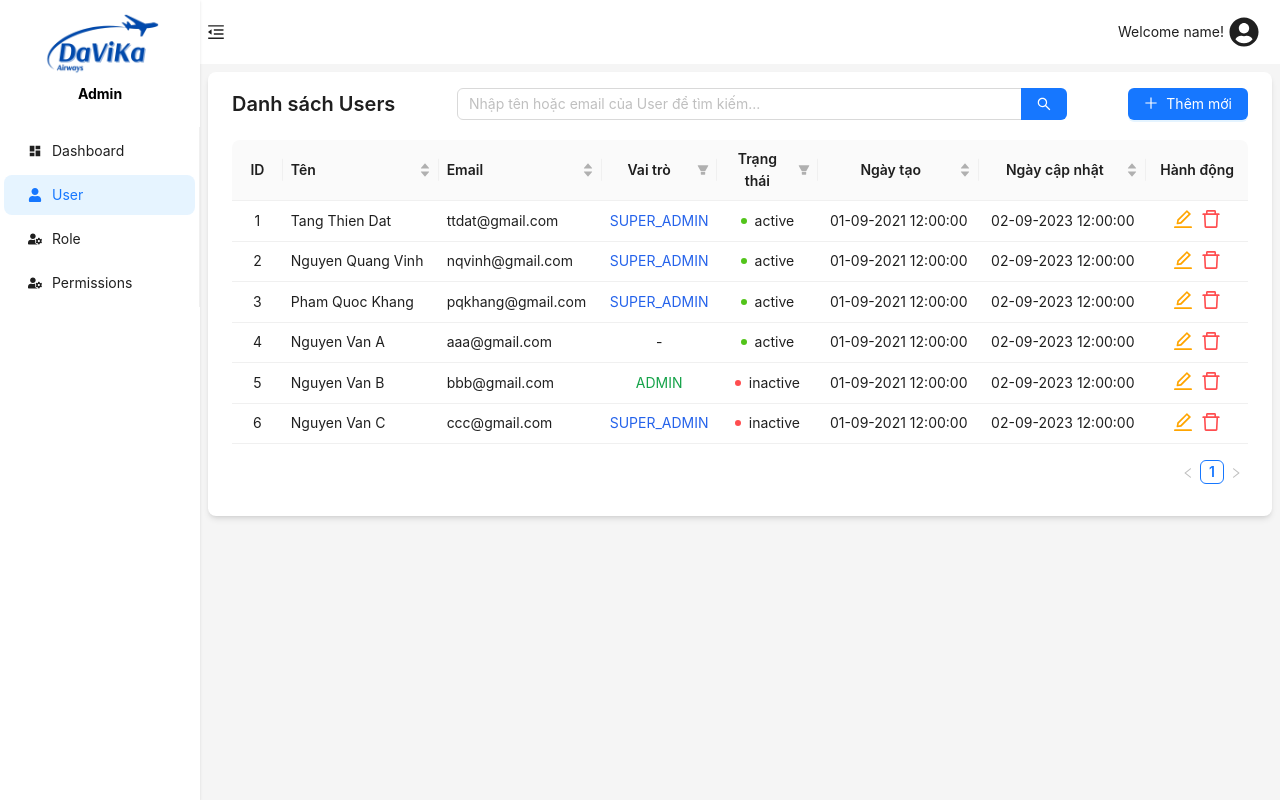
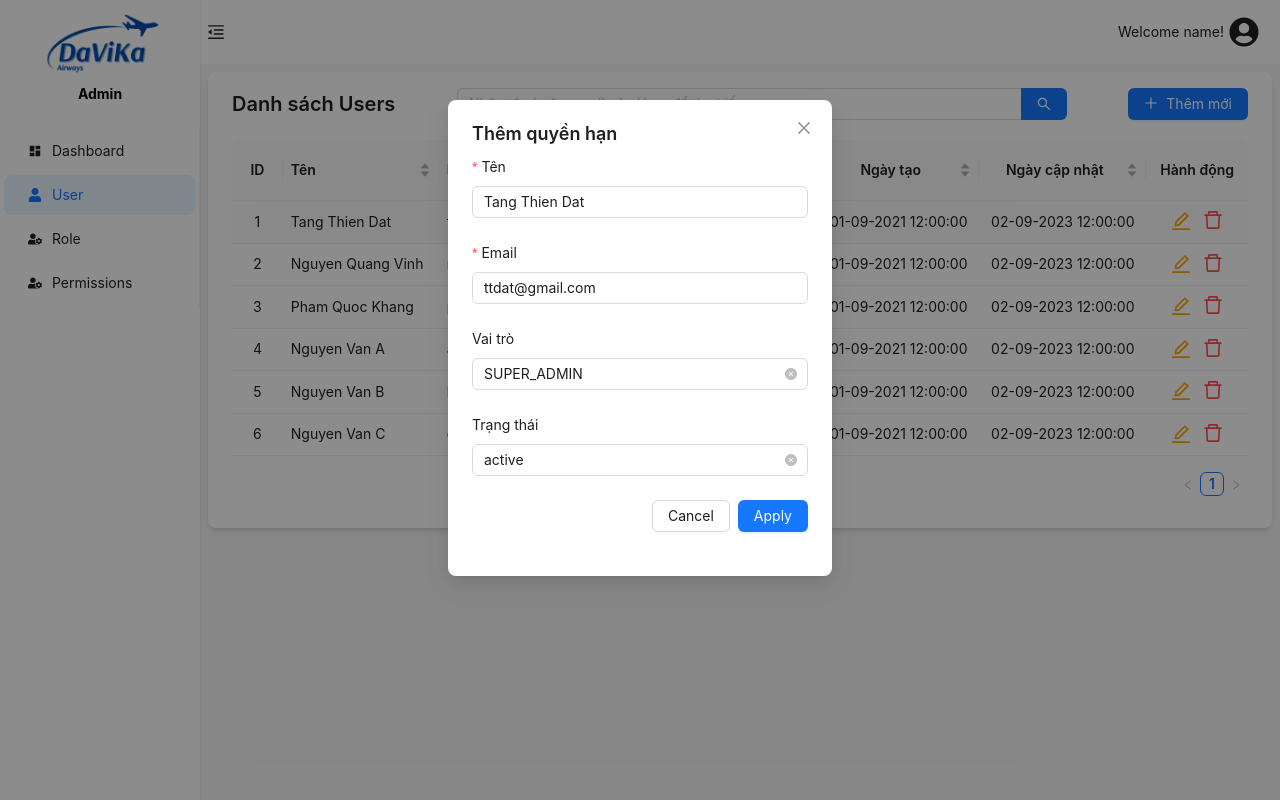
Before and after one commit to tangthiendat/ct250-admin, a React (Vite) app: page /users in a window 1280 px wide. Both pictures are taken after a click on the element 1183 px from the left and 219 px from the top of the page. Built offline with nearby package versions, Linux system fonts and the light colour scheme.

Commit message:
feat: Add UpdateUser component

```diff
--- a/src/features/auth/UsersTable.tsx
+++ /dev/null
@@ -1,126 +0,0 @@
-import React from "react";
-import { Space, Table } from "antd";
-import { formatDate } from "date-fns";
-import { TableProps, Badge } from "antd";
-import { IUser } from "../../interfaces";
-import { DeleteOutlined, EditOutlined } from "@ant-design/icons";
-
-const columns: TableProps<IUser>["columns"] = [
-  {
-    key: "id",
-    title: "ID",
-    dataIndex: "id",
-    width: "5%",
-    align: "center",
-  },
-  {
-    key: "name",
-    title: "Tên",
-    dataIndex: "name",
-    sorter: (a, b) => a.name.localeCompare(b.name),
-  },
-  {
-    key: "email",
-    title: "Email",
-    dataIndex: "email",
-    sorter: (a, b) => a.email.localeCompare(b.email),
-  },
-  {
-    key: "role",
-    title: "Vai trò",
-    dataIndex: "role",
-    width: "5%",
-    align: "center",
-    filters: [
-      { text: "Admin", value: "admin" },
-      { text: "User", value: "-" },
-      { text: "Super Admin", value: "super_admin" },
-    ],
-    onFilter: (value, record) => record.role === value,
-    render: (role: string) => {
-      return role === "admin" ? (
-        <p className="text-green-600">{role.toUpperCase()}</p>
-      ) : role === "super_admin" ? (
-        <p className="text-blue-600">{role.toUpperCase()}</p>
-      ) : (
-        <p>-</p>
-      );
-    },
-  },
-  {
-    key: "status",
-    title: "Trạng thái",
-    dataIndex: "status",
-    width: "10%",
-    align: "center",
-    filters: [
-      { text: "Active", value: "active" },
-      { text: "Inactive", value: "inactive" },
-    ],
-    onFilter: (value, record) => record.status === value,
-    render: (status: string) => {
-      return status === "active" ? (
-        <Badge status="success" text="active" />
-      ) : (
-        <Badge status="error" text="inactive" />
-      );
-    },
-  },
-  {
-    key: "created_at",
-    title: "Ngày tạo",
-    dataIndex: "created_at",
-    align: "center",
-    render: (created_at: string) =>
-      formatDate(new Date(created_at), "dd-MM-yyyy hh:mm:ss"),
-    sorter: (a, b) =>
-      new Date(a.created_at).getTime() - new Date(b.created_at).getTime(),
-  },
-  {
-    key: "updated_at",
-    title: "Ngày cập nhật",
-    dataIndex: "updated_at",
-    align: "center",
-    render: (updated_at: string) =>
-      formatDate(new Date(updated_at), "dd-MM-yyyy hh:mm:ss"),
-    sorter: (a, b) =>
-      new Date(a.updated_at).getTime() - new Date(b.updated_at).getTime(),
-  },
-  {
-    title: "Hành động",
-    key: "action",
-    width: "10%",
-    align: "center",
-    render: () => (
-      <Space>
-        <EditOutlined className="text-xl text-[#ffa500]" />
-        <DeleteOutlined className="text-xl text-[#ff4d4f]" />
-      </Space>
-    ),
-  },
-];
-
-interface UsersTableProps {
-  search: string;
-  users: IUser[];
-}
-
-const UsersTable: React.FC<UsersTableProps> = ({ search, users }) => {
-  const filteredUsers = users.filter((user: IUser) => {
-    return (
-      user.name.toLowerCase().includes(search.toLowerCase()) ||
-      user.email.toLowerCase().includes(search.toLowerCase())
-    );
-  });
-
-  return (
-    <Table
-      columns={columns}
-      rowKey={(record: IUser) => record.id}
-      dataSource={filteredUsers}
-      size="small"
-    />
-  );
-};
-
-export default UsersTable;
--- a/src/features/auth/AddUser.tsx
+++ b/src/features/auth/users/AddUser.tsx
@@ -1,7 +1,7 @@
 import { PlusOutlined } from "@ant-design/icons";
 import { Button, Form, Modal } from "antd";
 import { useState } from "react";
-import { IUser } from "../../interfaces";
+import { IUser } from "../../../interfaces";
 import UpdateUserForm from "./UpdateUserForm";
 
 interface AddUserProps {
--- /dev/null
+++ b/src/features/auth/users/DeleteUser.tsx
@@ -0,0 +1,13 @@
+import { DeleteOutlined } from "@ant-design/icons";
+
+interface deleteUserProps {}
+
+const DeleteUser: React.FC<deleteUserProps> = ({}) => {
+  return (
+    <div>
+      <DeleteOutlined className="text-xl text-[#ff4d4f]" />
+    </div>
+  );
+};
+
+export default DeleteUser;
--- /dev/null
+++ b/src/features/auth/users/UpdateUser.tsx
@@ -0,0 +1,62 @@
+import { EditOutlined } from "@ant-design/icons";
+import { IUser } from "../../../interfaces";
+import { useState } from "react";
+import { Form, Modal, Tooltip } from "antd";
+import UpdateUserForm from "./UpdateUserForm";
+
+interface UpdateUserProps {
+  user: IUser;
+  updateUser: (user: IUser) => void;
+}
+
+const UpdateUser: React.FC<UpdateUserProps> = ({ user, updateUser }) => {
+  const [isOpenModal, setIsOpenModal] = useState<boolean>(false);
+  const [updateUserForm] = Form.useForm<IUser>();
+
+  const handleOpenModal = () => {
+    setIsOpenModal(true);
+  };
+
+  const handleCloseModal = () => {
+    setIsOpenModal(false);
+    updateUserForm.resetFields();
+  };
+
+  const handleFinish = (values: IUser) => {
+    const updatedUser: IUser = {
+      ...user,
+      ...values,
+      updated_at: new Date().toISOString(),
+    };
+    updateUser(updatedUser);
+    handleCloseModal();
+  };
+
+  return (
+    <>
+      <Tooltip title="Chỉnh sửa">
+        <EditOutlined
+          className="table-icon text-xl text-[#ffa500]"
+          onClick={handleOpenModal}
+        />
+      </Tooltip>
+      <Modal
+        open={isOpenModal}
+        width="30%"
+        title={<span className="text-lg">Thêm quyền hạn</span>}
+        destroyOnClose
+        onCancel={handleCloseModal}
+        footer={null}
+      >
+        <UpdateUserForm
+          form={updateUserForm}
+          userToUpdate={user}
+          onCancel={handleCloseModal}
+          onFinish={handleFinish}
+        />
+      </Modal>
+    </>
+  );
+};
+
+export default UpdateUser;
--- a/src/features/auth/UpdateUserForm.tsx
+++ b/src/features/auth/users/UpdateUserForm.tsx
@@ -8,7 +8,7 @@ import {
   Select,
   Space,
 } from "antd";
-import { IUser } from "../../interfaces";
+import { IUser } from "../../../interfaces";
 import { useEffect } from "react";
 
 interface UpdateUserFormProps {
@@ -21,15 +21,26 @@ interface UpdateUserFormProps {
 const roleOptions = [
   {
     value: "admin",
-    label: "Admin",
+    label: "ADMIN",
   },
   {
     value: "user",
-    label: "User",
+    label: "USER",
   },
   {
     value: "super_admin",
-    label: "Super Admin",
+    label: "SUPER_ADMIN",
+  },
+];
+
+const statusOptions = [
+  {
+    value: "active",
+    label: "active",
+  },
+  {
+    value: "inactive",
+    label: "inactive",
   },
 ];
 
@@ -39,10 +50,6 @@ const UpdateUserForm: React.FC<UpdateUserFormProps> = ({
   onCancel,
   onFinish,
 }) => {
-  //   function handleFinish(values: IUser) {
-  //     console.log({ ...userToUpdate, ...values });
-  //   }
-
   useEffect(() => {
     if (userToUpdate) {
       console.log(userToUpdate);
@@ -77,14 +84,22 @@ const UpdateUserForm: React.FC<UpdateUserFormProps> = ({
               defaultValue={roleOptions[1].value}
             />
           </Form.Item>
+
+          <Form.Item label="Trạng thái" name="status">
+            <Select
+              allowClear
+              options={statusOptions}
+              defaultValue={statusOptions[0].value}
+            />
+          </Form.Item>
         </Col>
       </Row>
       <Form.Item className="text-right" wrapperCol={{ span: 24 }}>
         <Space>
-          <Button onClick={onCancel}>Hủy</Button>
+          <Button onClick={onCancel}>Cancel</Button>
 
           <Button type="primary" htmlType="submit">
-            Thêm
+            Apply
           </Button>
         </Space>
       </Form.Item>
--- /dev/null
+++ b/src/features/auth/users/UsersTable.tsx
@@ -0,0 +1,132 @@
+import React from "react";
+import { Space, Table } from "antd";
+import { formatDate } from "date-fns";
+import { TableProps, Badge } from "antd";
+import { IUser } from "../../../interfaces";
+import UpdateUser from "./UpdateUser";
+import DeleteUser from "./DeleteUser";
+
+interface UsersTableProps {
+  search: string;
+  users: IUser[];
+  updateUser: (user: IUser) => void;
+}
+
+const UsersTable: React.FC<UsersTableProps> = ({
+  search,
+  users,
+  updateUser,
+}) => {
+  const filteredUsers = users.filter((user: IUser) => {
+    return (
+      user.name.toLowerCase().includes(search.toLowerCase()) ||
+      user.email.toLowerCase().includes(search.toLowerCase())
+    );
+  });
+
+  const columns: TableProps<IUser>["columns"] = [
+    {
+      key: "id",
+      title: "ID",
+      dataIndex: "id",
+      width: "5%",
+      align: "center",
+    },
+    {
+      key: "name",
+      title: "Tên",
+      dataIndex: "name",
+      sorter: (a, b) => a.name.localeCompare(b.name),
+    },
+    {
+      key: "email",
+      title: "Email",
+      dataIndex: "email",
+      sorter: (a, b) => a.email.localeCompare(b.email),
+    },
+    {
+      key: "role",
+      title: "Vai trò",
+      dataIndex: "role",
+      width: "5%",
+      align: "center",
+      filters: [
+        { text: "Admin", value: "admin" },
+        { text: "User", value: "-" },
+        { text: "Super Admin", value: "super_admin" },
+      ],
+      onFilter: (value, record) => record.role === value,
+      render: (role: string) => {
+        return role === "admin" ? (
+          <p className="text-green-600">{role.toUpperCase()}</p>
+        ) : role === "super_admin" ? (
+          <p className="text-blue-600">{role.toUpperCase()}</p>
+        ) : (
+          <p>-</p>
+        );
+      },
+    },
+    {
+      key: "status",
+      title: "Trạng thái",
+      dataIndex: "status",
+      width: "10%",
+      align: "center",
+      filters: [
+        { text: "Active", value: "active" },
+        { text: "Inactive", value: "inactive" },
+      ],
+      onFilter: (value, record) => record.status === value,
+      render: (status: string) => {
+        return status === "active" ? (
+          <Badge status="success" text="active" />
+        ) : (
+          <Badge status="error" text="inactive" />
+        );
+      },
+    },
+    {
+      key: "created_at",
+      title: "Ngày tạo",
+      dataIndex: "created_at",
+      align: "center",
+      render: (created_at: string) =>
+        formatDate(new Date(created_at), "dd-MM-yyyy hh:mm:ss"),
+      sorter: (a, b) =>
+        new Date(a.created_at).getTime() - new Date(b.created_at).getTime(),
+    },
+    {
+      key: "updated_at",
+      title: "Ngày cập nhật",
+      dataIndex: "updated_at",
+      align: "center",
+      render: (updated_at: string) =>
+        formatDate(new Date(updated_at), "dd-MM-yyyy hh:mm:ss"),
+      sorter: (a, b) =>
+        new Date(a.updated_at).getTime() - new Date(b.updated_at).getTime(),
+    },
+    {
+      title: "Hành động",
+      key: "action",
+      width: "10%",
+      align: "center",
+      render: (record: IUser) => (
+        <Space>
+          <UpdateUser user={record} updateUser={updateUser} />
+          <DeleteUser />
+        </Space>
+      ),
+    },
+  ];
+
+  return (
+    <Table
+      columns={columns}
+      rowKey={(record: IUser) => record.id}
+      dataSource={filteredUsers}
+      size="small"
+    />
+  );
+};
+
+export default UsersTable;
--- a/src/pages/Users.tsx
+++ b/src/pages/Users.tsx
@@ -1,6 +1,6 @@
 import { Input } from "antd";
-import AddUser from "../features/auth/AddUser";
-import UsersTable from "../features/auth/UsersTable";
+import AddUser from "../features/auth/users/AddUser";
+import UsersTable from "../features/auth/users/UsersTable";
 import { useState } from "react";
 import { IUser } from "../interfaces";
 
@@ -73,6 +73,12 @@ const Users: React.FC = () => {
     setUsers([...users, newUser]);
   };
 
+  const updateUser = (updatedUser: IUser) => {
+    setUsers(
+      users.map((user) => (user.id === updatedUser.id ? updatedUser : user)),
+    );
+  };
+
   return (
     <>
       <div className="card">
@@ -92,7 +98,7 @@ const Users: React.FC = () => {
 
           <AddUser addUser={addUser} idForNewUser={users.length + 1} />
         </div>
-        <UsersTable search={search} users={users} />
+        <UsersTable search={search} users={users} updateUser={updateUser} />
       </div>
     </>
   );
```
